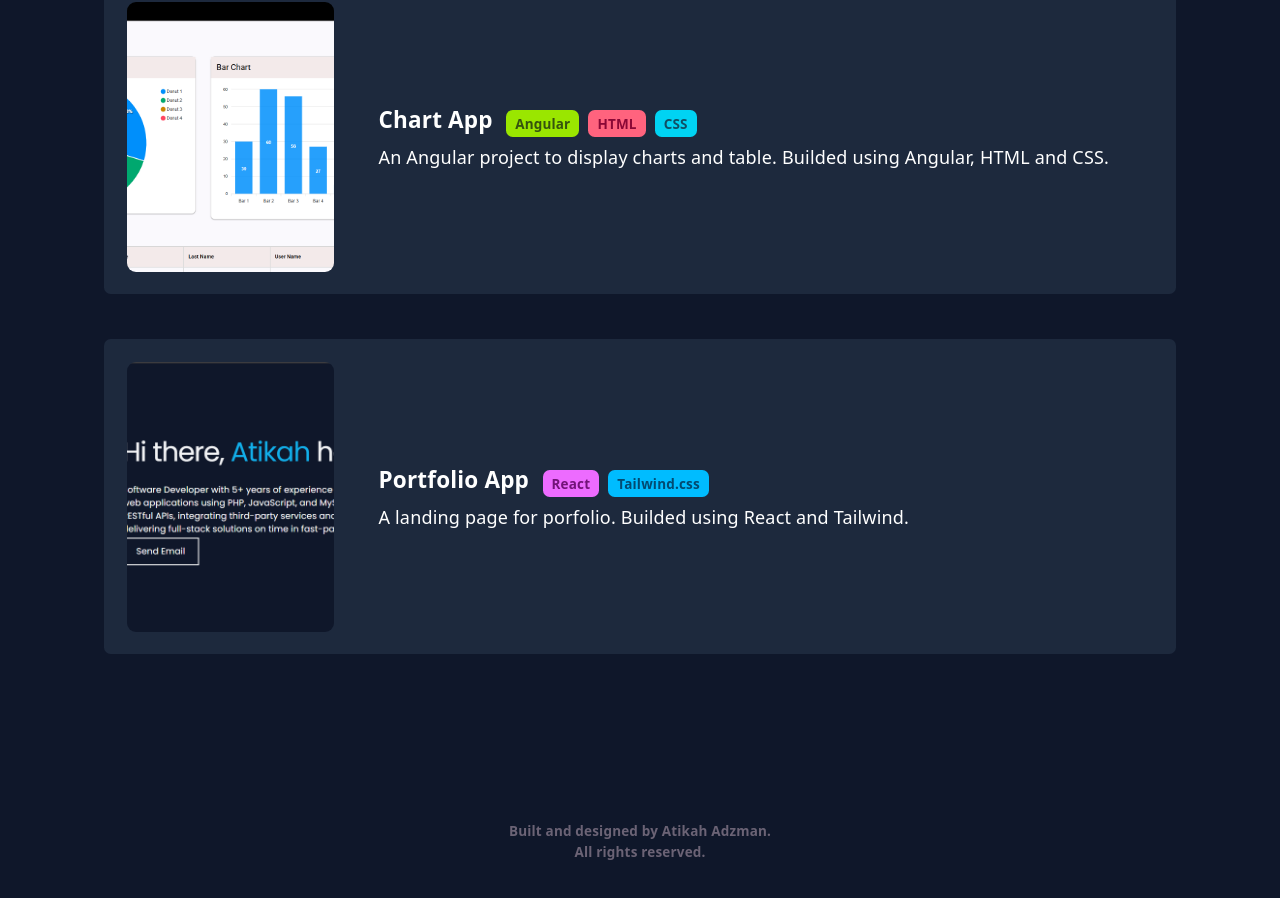
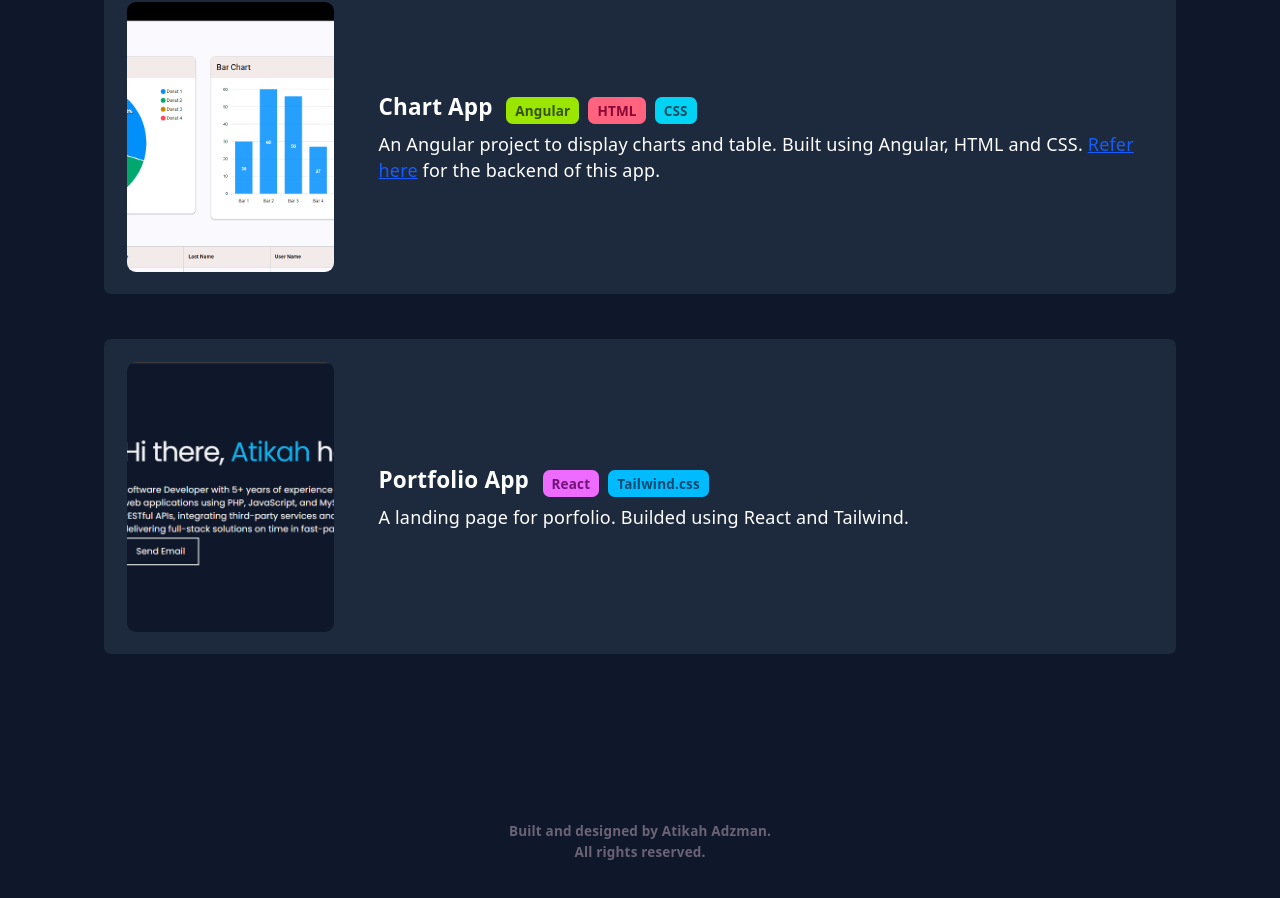
Before and after one commit to atikahadzman/portfolio, a React (Vite) app: page / in a window 1280 px wide. Shown: the part 3079-3977 px from the top of the page. Built offline with nearby package versions, Linux system fonts and the light colour scheme.

Commit message:
included chart api backend url

```diff
--- a/src/Projects.jsx
+++ b/src/Projects.jsx
@@ -10,6 +10,7 @@ export default function Projects() {
         ebook: import.meta.env.VITE_URL_EBOOK_APP,
         chart: import.meta.env.VITE_URL_CHART_APP,
         portfolio: import.meta.env.VITE_URL_PORFOLIO_APP,
+        chartApi: import.meta.env.VITE_URL_CHART_API_APP,
     };
 
     const projectList = [
@@ -52,7 +53,22 @@ export default function Projects() {
                     <div className="rounded-md px-2 py-1 text-xs font-semibold bg-cyan-400 text-cyan-900">CSS</div>
                 </>
             ),
-            content: "An Angular project to display charts and table. Builded using Angular, HTML and CSS."
+            content: (
+            <>
+                An Angular project to display charts and table. Built using Angular, HTML and CSS.
+                {' '}
+                <a
+                    href={projectUrls.chartApi}
+                    target="_blank"
+                    rel="noopener noreferrer"
+                    className="text-blue-600 underline hover:text-blue-800"
+                >
+                Refer here
+                </a>
+                {' '}
+                for the backend of this app.
+            </>
+            )
         },
         {
             url: projectUrls.portfolio,
```
Also changed, not shown: 1 other file (tests, documents, lock files or other folders).
